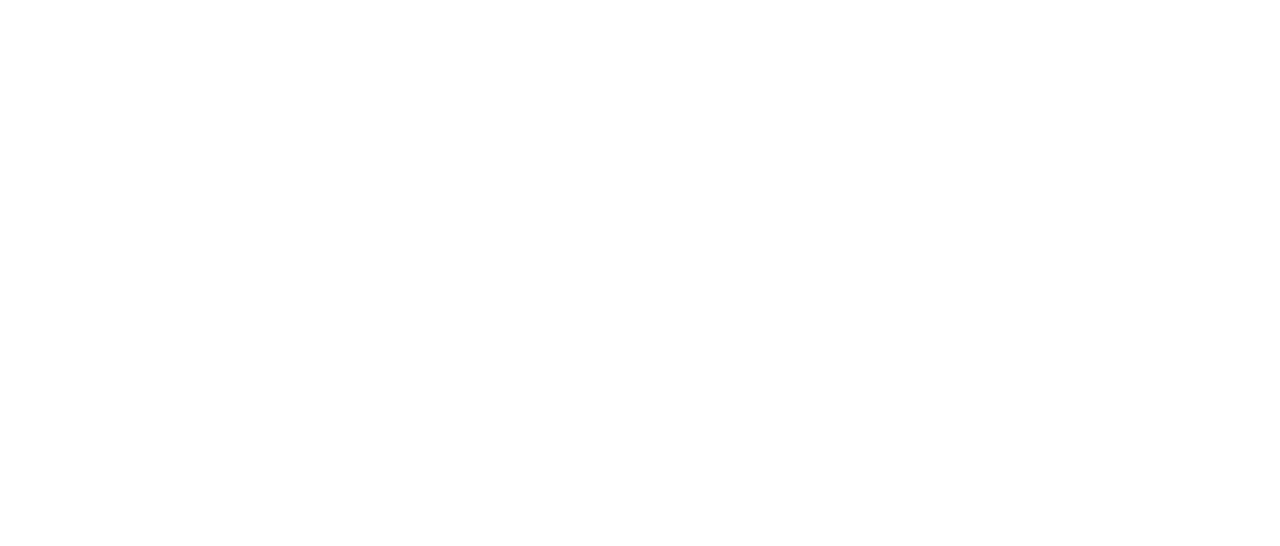
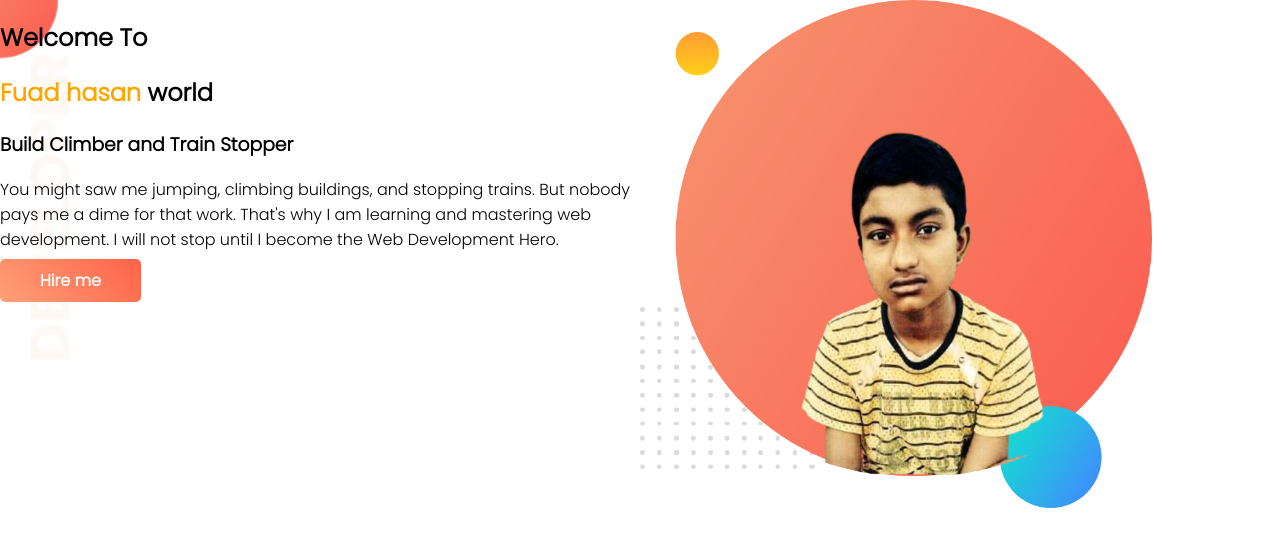
Before and after one commit to fuadhasanofficial/my-portfolio, a plain HTML site: page index.html in a window 1280 px wide. Drawn offline with Linux system fonts and the light colour scheme.

Commit message:
i am very happy

```diff
--- a/index.html
+++ b/index.html
@@ -1,12 +1,39 @@
 <!DOCTYPE html>
 <html lang="en">
+
 <head>
     <meta charset="UTF-8">
     <meta http-equiv="X-UA-Compatible" content="IE=edge">
     <meta name="viewport" content="width=device-width, initial-scale=1.0">
     <title>Fuad Portfolio</title>
+    <link rel="preconnect" href="https://fonts.googleapis.com">
+    <link rel="preconnect" href="https://fonts.gstatic.com" crossorigin>
+    <link
+        href="https://fonts.googleapis.com/css2?family=Open+Sans+Condensed:wght@300&family=Playfair+Display:wght@700&family=Poppins:wght@300&display=swap"
+        rel="stylesheet">
+    <link rel="stylesheet" href="style.css">
 </head>
+
 <body>
 
+    <section class="top-banner">
+        <div class="intro_container half-width">
+            <h1>Welcome To</h1>
+            <h1> <span class="myName">Fuad hasan</span> world </h1>
+            <h3>Build Climber and Train Stopper</h3>
+            <p>You might saw me jumping, climbing buildings, and stopping trains. But nobody pays me a dime for that
+                work.
+                That's why I am learning and mastering web development. I will not stop until I become the Web
+                Development
+                Hero.</p>
+            <a href="#" target="_blank"> Hire me </a>
+        </div>
+        <div class="image_container half-width">
+            <img src="images/my-bg.png">
+        </div>
+    </section>
+
+
 </body>
+
 </html>
--- a/style.css
+++ b/style.css
@@ -0,0 +1,37 @@
+@import url('https://fonts.googleapis.com/css2?family=Open+Sans+Condensed:wght@300&family=Playfair+Display:wght@700&display=swap');
+
+
+ body{
+    font-family: 'Open Sans Condensed', sans-serif;
+
+    font-family: 'Playfair Display', serif;
+
+    font-family: 'Poppins', sans-serif;
+    margin: 0;
+ }
+
+ .myName{
+     color:#FFA500;
+ }
+ .top-banner{
+    display: flex;
+    background-image: url(images/top-banner.png);
+    background-repeat: no-repeat;
+}
+
+.half-width{
+    width:50%;
+}
+
+.half-width img{
+    width: 80%;
+}
+
+.intro_container a{
+    background: linear-gradient(45deg, lightsalmon, tomato);
+    padding: 10px 40px;
+    text-decoration: none;
+    border-radius: 5px;
+    color:#ffff;
+    font-weight:900 ;
+}
```
Also changed, not shown: images/dream-bg.png (added), images/exp-bg.png (added), images/jhankar.png (added), images/jhankar2.png (added), images/my-bg.png (added), images/my-bg2.png (added), images/top-banner.png (added), 7 other files.
